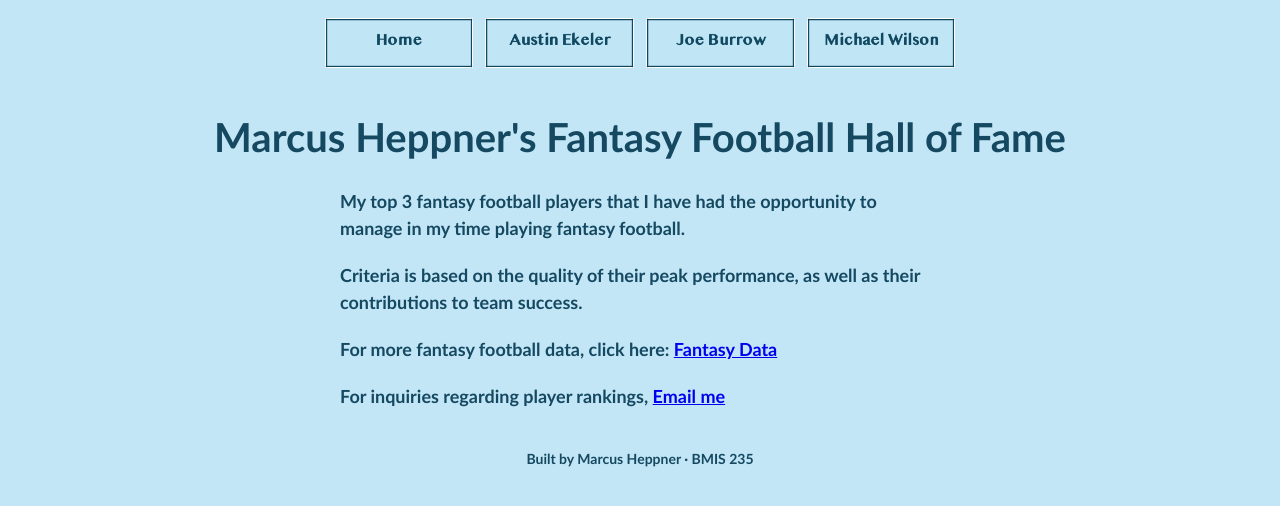
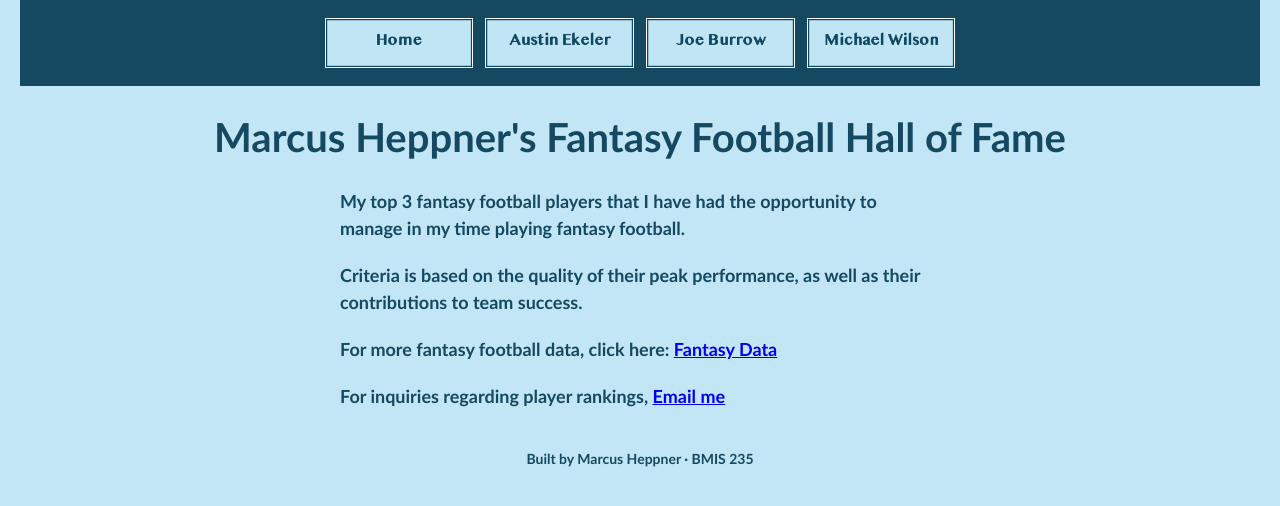
Before and after one commit to marcusheppner/bmis235-html-3, a plain HTML site: page index.html in a window 1280 px wide. Drawn offline with Linux system fonts and the light colour scheme.

Commit message:
Change nav background color to dark teal

```diff
--- a/styles.css
+++ b/styles.css
@@ -20,7 +20,7 @@ body {
 
 /* the menu at the top of every page */
 nav {
-    background-color: #C2E6F5;
+    background-color: #154861;
     padding: 14px;
     text-align: center;
 }
```
